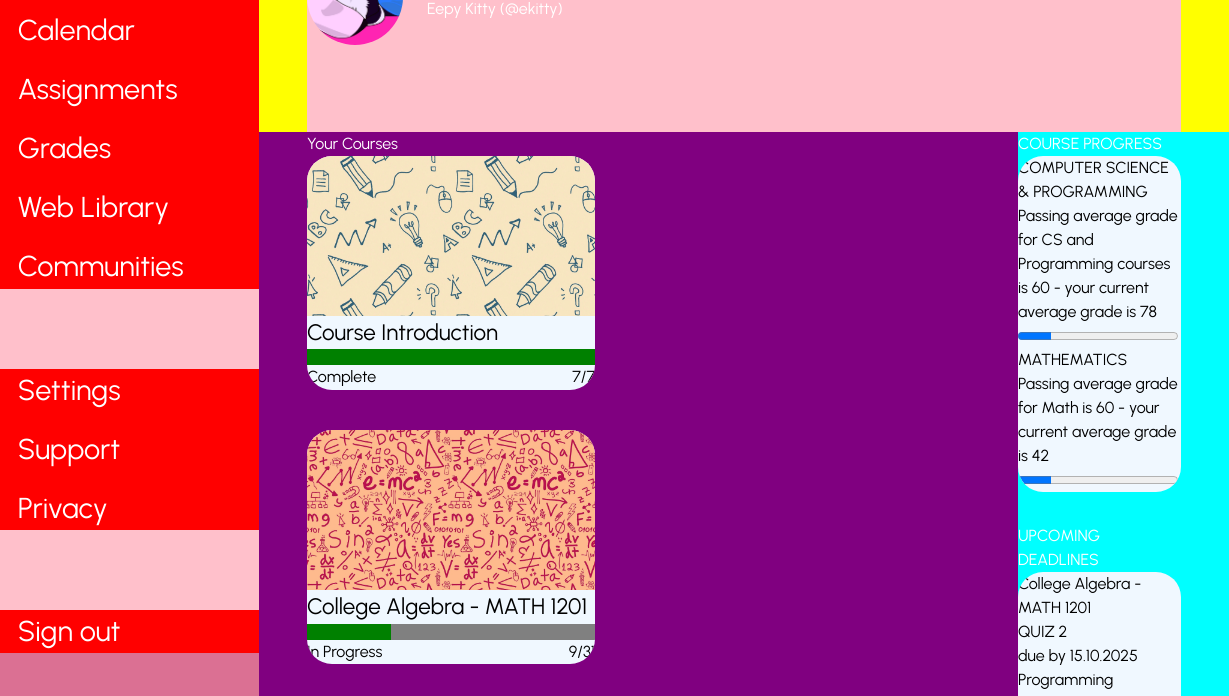
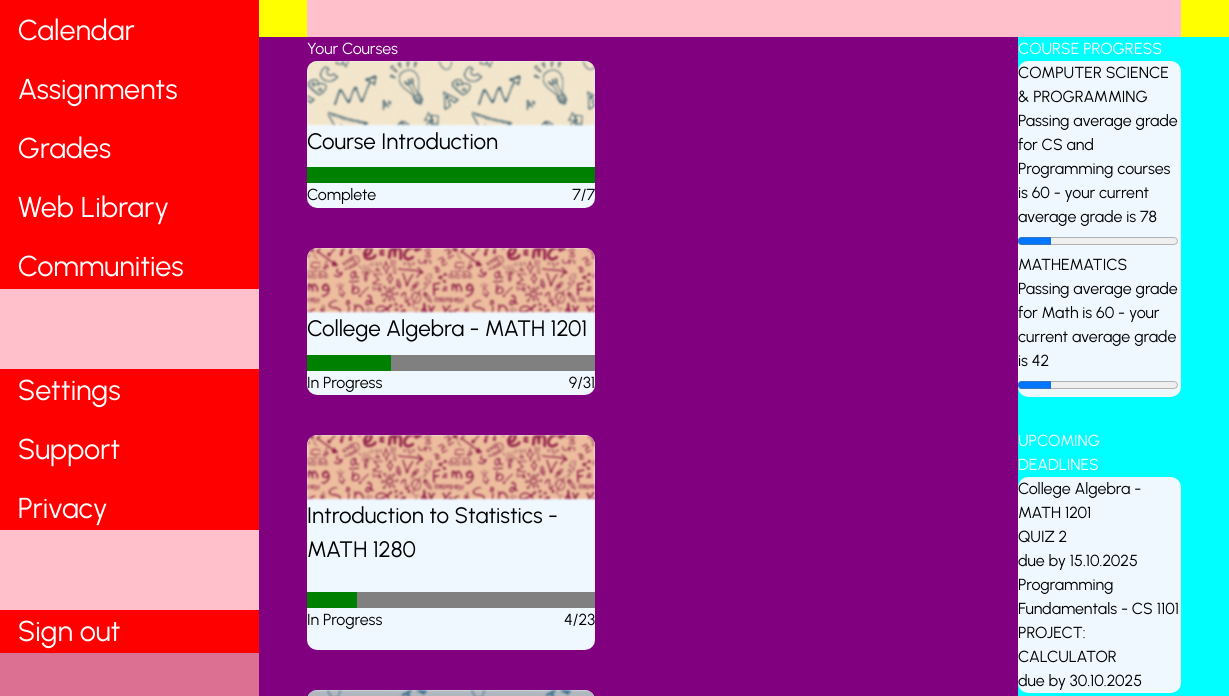
Before and after one commit to pilzpuffer/admin-dashboard, a plain HTML site: page index.html in a window 1280 px wide. Shown: the part 321-1017 px from the top of the page, 51-1280 px from the left. Drawn offline with Linux system fonts and the light colour scheme.

Commit message:
Adjust styling of the course-card header background

```diff
--- a/style.css
+++ b/style.css
@@ -259,7 +259,7 @@ input[type="search"]::-webkit-search-results-decoration {
 
 .lesson-card {
   display: grid;
-  grid-template-rows: 10rem 1fr 0.5fr 0.5fr;
+  grid-template-rows: 3rem 1fr 0.5fr 0.5fr;
 
   width: 18rem;
 }
@@ -282,11 +282,14 @@ input[type="search"]::-webkit-search-results-decoration {
   background-repeat: no-repeat;
   background-position: 50% 50%;
   background-size: cover;
-  width: 18rem;
+  height: 4rem;
+  filter: blur(1px) saturate(70%);
 }
 
 .lesson-card div.card-title {
+  margin-top: 1rem;
   font-size: 1.4rem;
+
 }
 
 .lesson-card progress {
@@ -313,7 +316,7 @@ input[type="search"]::-webkit-search-results-decoration {
 }
 
 .lesson-card, .progress, .deadlines, .announcements, .noticeboard {
-  border-radius: 25px / 25px;
+  border-radius: 10px / 10px;
   background-color: aliceblue;
   overflow: hidden;
 
@@ -325,8 +328,6 @@ input[type="search"]::-webkit-search-results-decoration {
 .info-title + div {
  margin-bottom: 2rem;
 }
-
-
 
 a::before {
   content: "";
```
